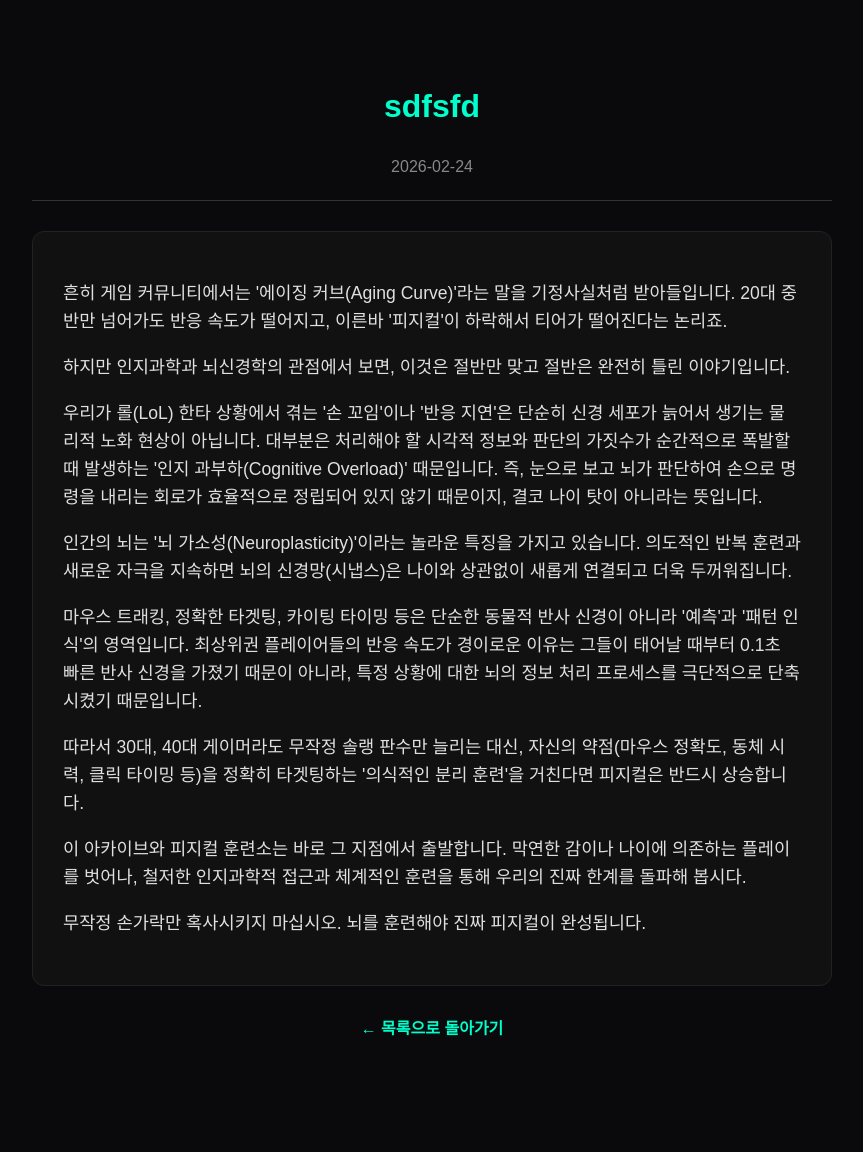
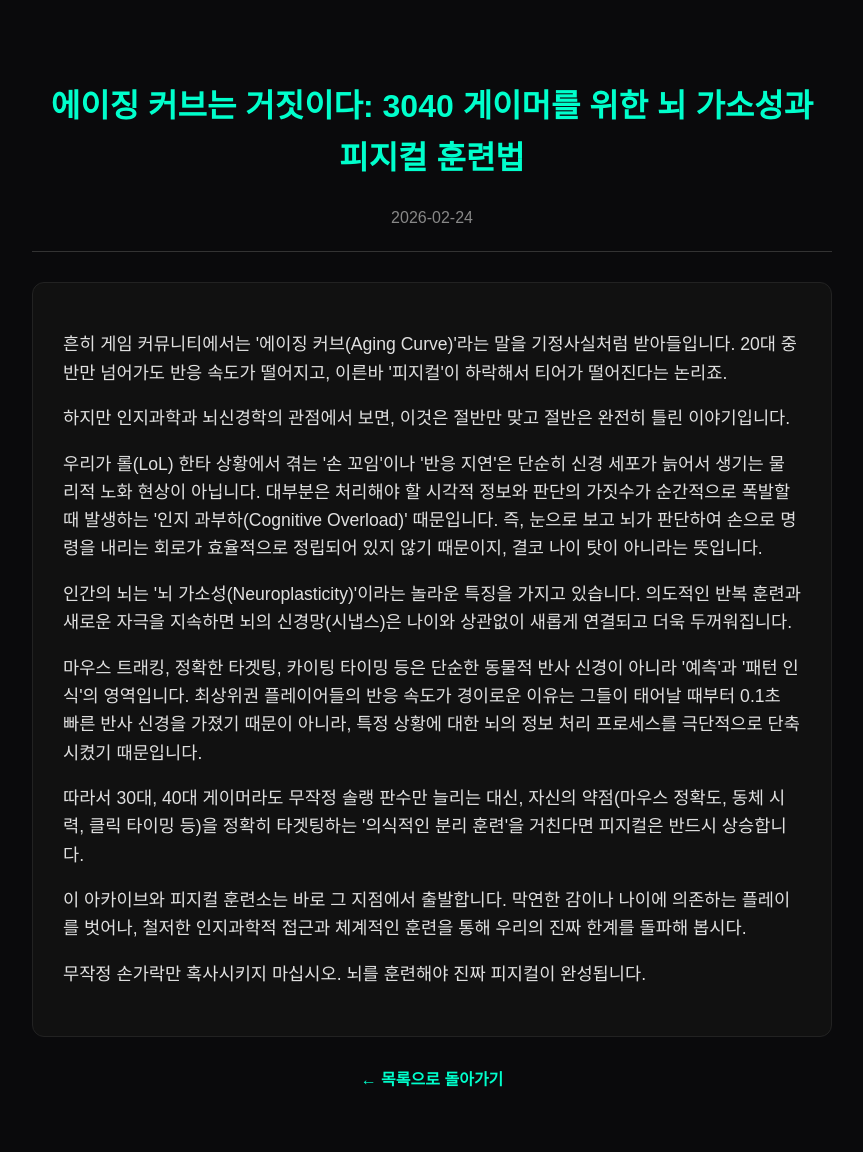
Before and after one commit to parkkyusang/lolphysical, a Jekyll site: the page 2026-02-24_sdfsfd.html, which Jekyll copies as it is, in a window 1280 px wide. Shown: the whole page, without its empty margins (208-1071 px from the left). Built offline with Jekyll 4.4.1, drawn with Linux system fonts in a browser that asks for light colours; before the commit the page ends 1101 px from its top, so only the background shows below that.

Commit message:
Update post: 에이징 커브는 거짓이다: 3040 게이머를 위한 뇌 가소성과 피지컬 훈련법

```diff
--- a/2026-02-24_sdfsfd.html
+++ b/2026-02-24_sdfsfd.html
@@ -2,7 +2,7 @@
 <html lang="ko">
 <head>
     <meta charset="UTF-8">
-    <title>sdfsfd - LOLPhysical</title>
+    <title>에이징 커브는 거짓이다: 3040 게이머를 위한 뇌 가소성과 피지컬 훈련법 - LOLPhysical</title>
     <style>
         body { margin: 0; background-color: #0a0a0c; color: #e0e0e0; font-family: 'Pretendard', sans-serif; line-height: 1.6; }
         .container { max-width: 800px; margin: 40px auto; padding: 20px; }
@@ -16,7 +16,7 @@
 <body>
     <div class="container">
         <div class="post-header">
-            <h1>sdfsfd</h1>
+            <h1>에이징 커브는 거짓이다: 3040 게이머를 위한 뇌 가소성과 피지컬 훈련법</h1>
             <span style="color:#888;">2026-02-24</span>
         </div>
         <div class="post-content">
--- a/blog.html
+++ b/blog.html
@@ -23,7 +23,7 @@
             <p style="color:#888;">무작정 손가락만 혹사시키지 마세요. 게임 피지컬의 원리를 다룬 전문 칼럼입니다.</p>
         </header>
         <ul class="article-list">
-            <li><a href='2026-02-24_sdfsfd.html'>sdfsfd</a><span style='color:#666; font-size:0.9rem; margin-left:15px;'>2026-02-24</span></li>
+            <li><a href='2026-02-24_sdfsfd.html'>에이징 커브는 거짓이다: 3040 게이머를 위한 뇌 가소성과 피지컬 훈련법</a><span style='color:#666; font-size:0.9rem; margin-left:15px;'>2026-02-24</span></li>
  </ul>
     </div>
 </body>
```
Also changed, not shown: posts/2026-02-24_sdfsfd.md (+1 -1 lines).
